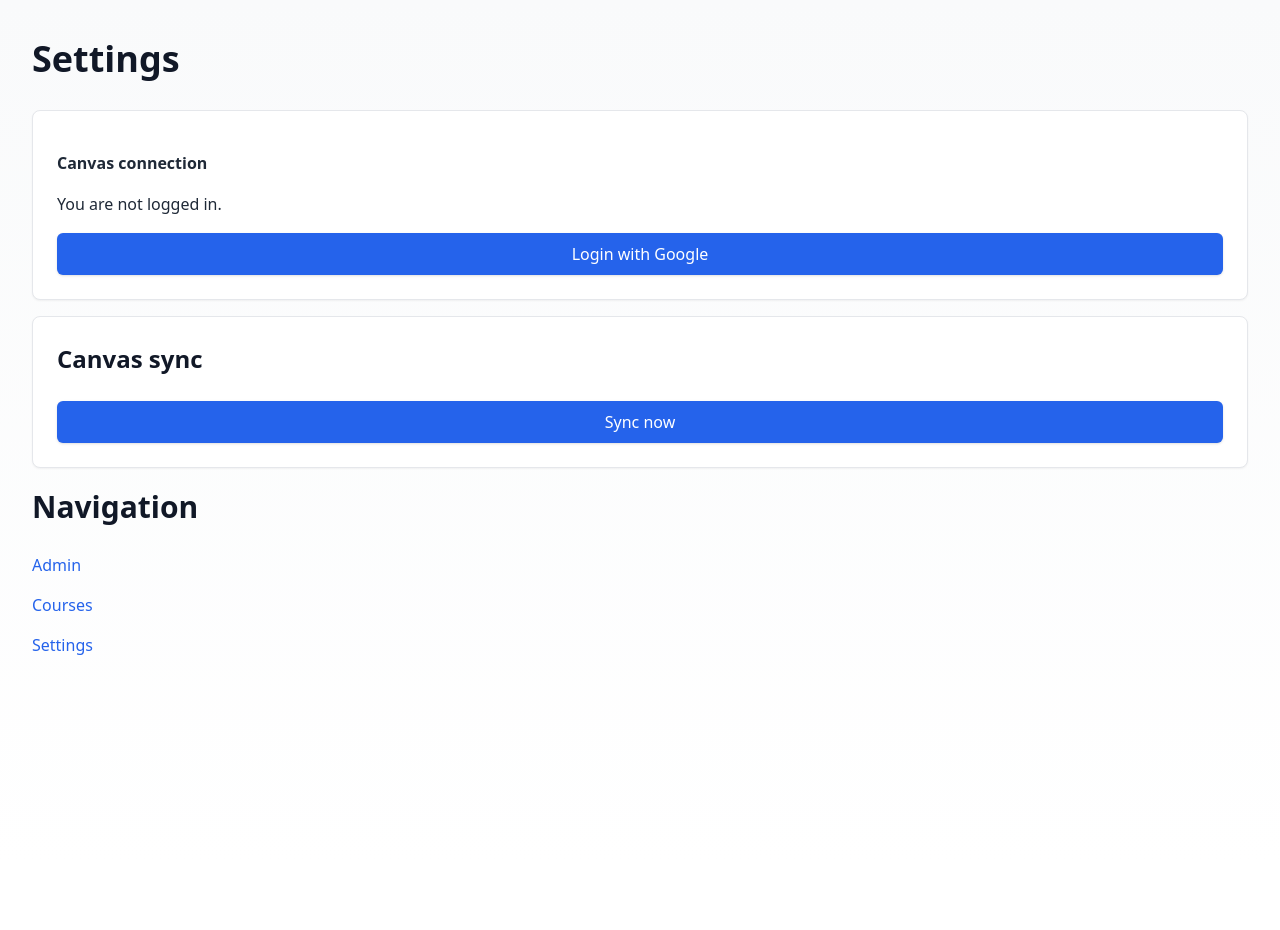
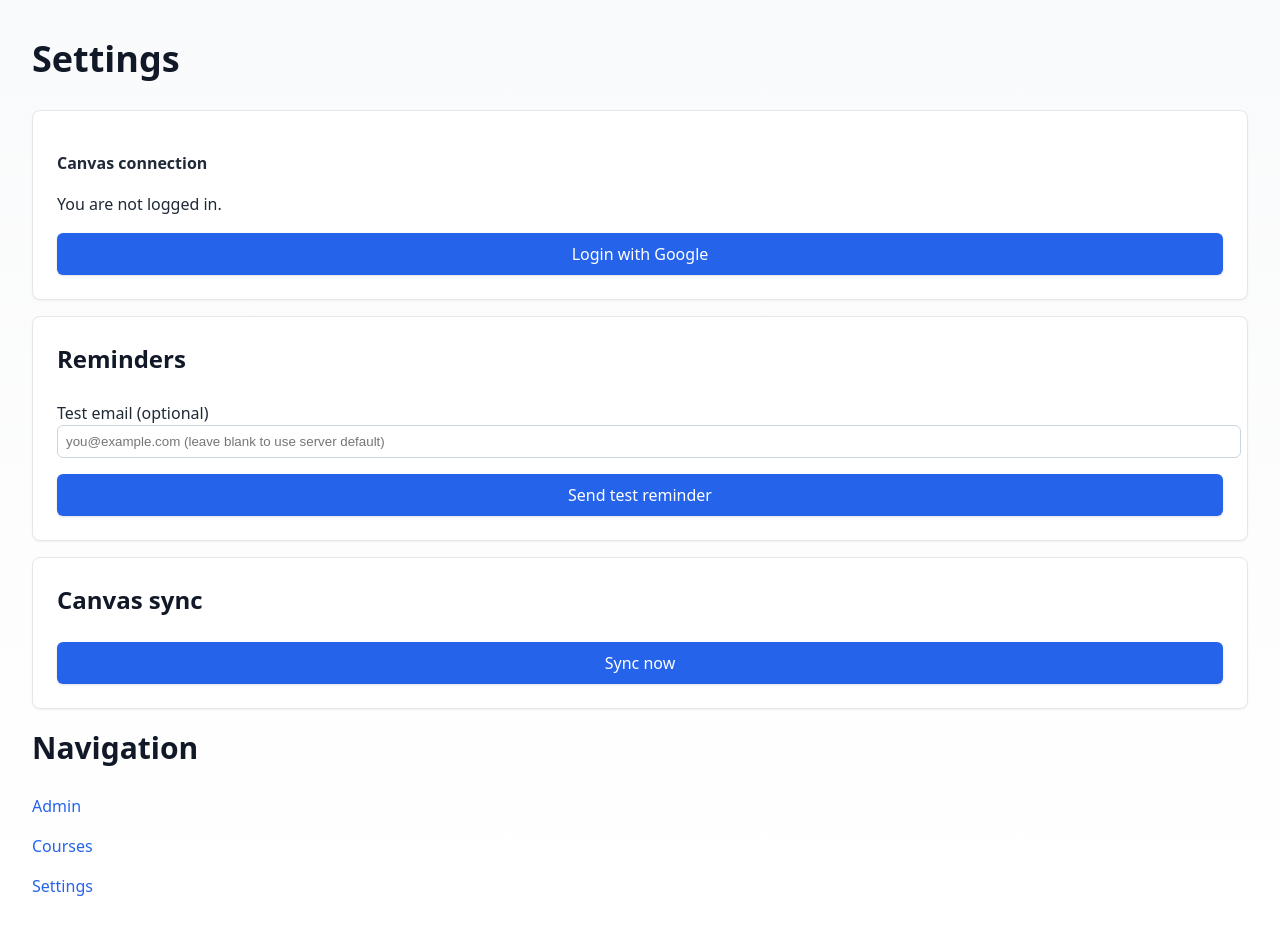
Before and after one commit to tobibytes/Hwrk-Help, a React (Vite) app in the folder frontend/web/: page /settings in a window 1280 px wide. Before the commit the page ends 864 px from the top, so only its background shows below. Built offline with nearby package versions, Linux system fonts and the light colour scheme; no server answers.

Commit message:
web: T072 reminders settings UI (test send)\n- Settings page can send a test reminder via /api/notify/test

```diff
--- a/frontend/web/src/Areas/Settings/index.tsx
+++ b/frontend/web/src/Areas/Settings/index.tsx
@@ -102,6 +102,19 @@ export default function SettingsArea() {
     return () => { stopped = true; clearInterval(interval); };
   }, [jobId]);
 
+  async function sendTestReminder() {
+    setTestMsg(null);
+    try {
+      await postJSON(`${API_BASE}/api/notify/test`, { to: testEmail || undefined });
+      setTestMsg('Test reminder sent (or logged if SMTP not configured).');
+    } catch (e: any) {
+      setTestMsg(`Test reminder failed: ${String(e?.message || e)}`);
+    }
+  }
+
+  const [testEmail, setTestEmail] = useState('');
+  const [testMsg, setTestMsg] = useState<string | null>(null);
+
   return (
     <TalvraSurface>
       <TalvraStack>
@@ -110,6 +123,25 @@ export default function SettingsArea() {
         <TalvraCard>
           <TalvraStack>
             <CanvasTokenSettings />
+          </TalvraStack>
+        </TalvraCard>
+
+        <TalvraCard>
+          <TalvraStack>
+            <TalvraText as="h3">Reminders</TalvraText>
+            <TalvraStack>
+              <label>
+                <TalvraText as="span">Test email (optional)</TalvraText>
+                <input
+                  value={testEmail}
+                  onChange={(e) => setTestEmail(e.target.value)}
+                  placeholder="you@example.com (leave blank to use server default)"
+                  style={{ padding: 8, borderRadius: 6, border: '1px solid #cbd5e1', width: '100%' }}
+                />
+              </label>
+              <TalvraButton onClick={sendTestReminder}>Send test reminder</TalvraButton>
+              {testMsg && <TalvraText>{testMsg}</TalvraText>}
+            </TalvraStack>
           </TalvraStack>
         </TalvraCard>
 
```
